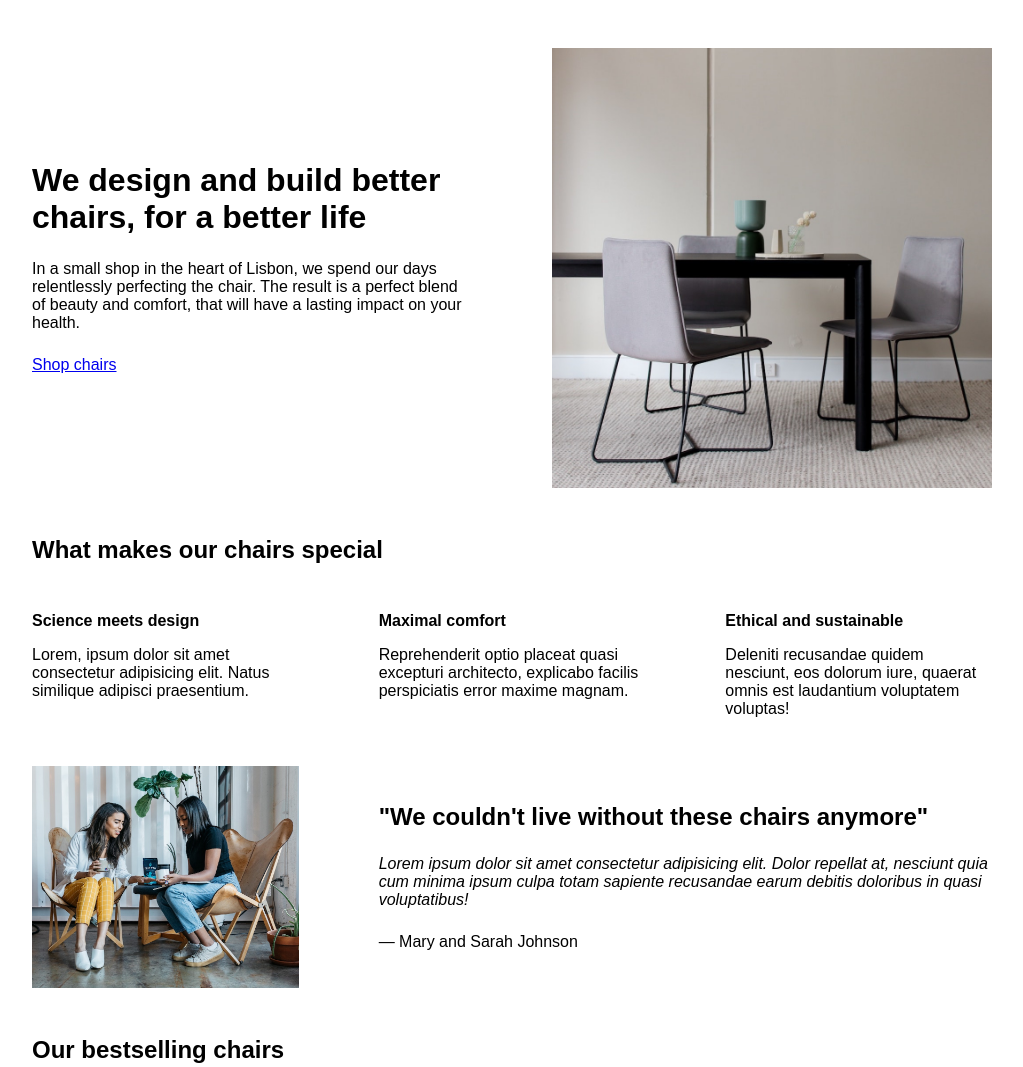
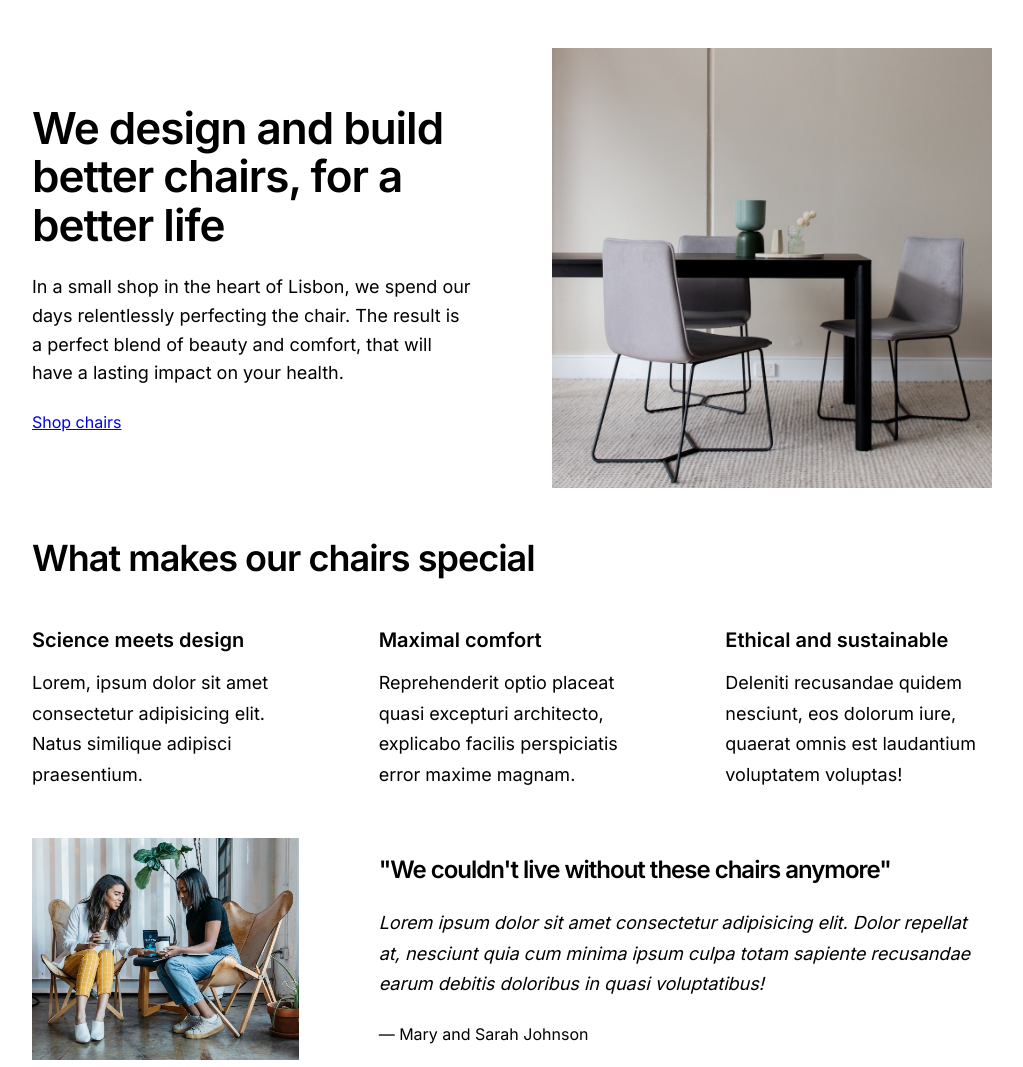
Before and after one commit to Alisadaintanvir/lisbon-chair-shop, a plain HTML site: page index.html in a window 1280 px wide. Shown: the top 1067 px of the page, without its empty margins (128-1151 px from the left). Drawn offline with Linux system fonts and the light colour scheme.

Commit message:
worked on typography

```diff
--- a/style.css
+++ b/style.css
@@ -1,3 +1,5 @@
+@import url("https://fonts.googleapis.com/css2?family=Inter:wght@400;500;600&display=swap");
+
 /*
 SPACING SYSTEM (px)
 2 / 4 / 8 / 12 / 16 / 24 / 32 / 48 / 64 / 80 / 96 / 128
@@ -16,7 +18,7 @@ FONT SIZE SYSTEM (px)
 /* GENERAL STYLES */
 /* ------------------------ */
 body {
-  font-family: sans-serif;
+  font-family: "Inter", sans-serif;
 }
 
 .container {
@@ -31,6 +33,8 @@ section {
 
 h2 {
   margin-bottom: 48px;
+  font-size: 36px;
+  letter-spacing: -1px;
 }
 
 .grid-3-cols {
@@ -57,10 +61,15 @@ header {
 
 h1 {
   margin-bottom: 24px;
+  font-size: 44px;
+  line-height: 1.1;
+  letter-spacing: -1px;
 }
 
 .header-text {
   margin-bottom: 24px;
+  font-size: 18px;
+  line-height: 1.6;
 }
 
 img {
@@ -73,9 +82,12 @@ img {
 
 .features-title {
   margin-bottom: 16px;
+  font-size: 20px;
 }
 
 .features-text {
+  font-size: 18px;
+  line-height: 1.7;
 }
 
 /* TESTIMONIAL */
@@ -89,11 +101,14 @@ img {
 
 .testimonial-box h2 {
   margin-bottom: 24px;
+  font-size: 24px;
 }
 
 .testimonial-text {
   font-style: italic;
   margin-bottom: 24px;
+  font-size: 18px;
+  line-height: 1.7;
 }
 
 /* CHAIRS */
@@ -103,6 +118,7 @@ img {
 
 h3 {
   margin-bottom: 24px;
+  font-size: 20px;
 }
 
 .chair-details {
@@ -127,8 +143,10 @@ h3 {
 .chair-price {
   display: flex;
   justify-content: space-between;
+  font-size: 20px;
 }
 
 footer {
   margin-bottom: 48px;
+  font-size: 14px;
 }
```
